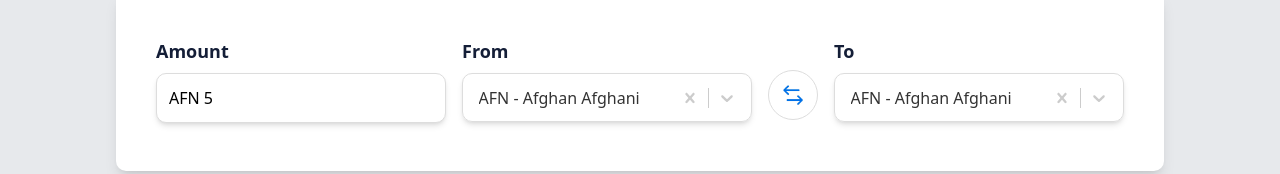
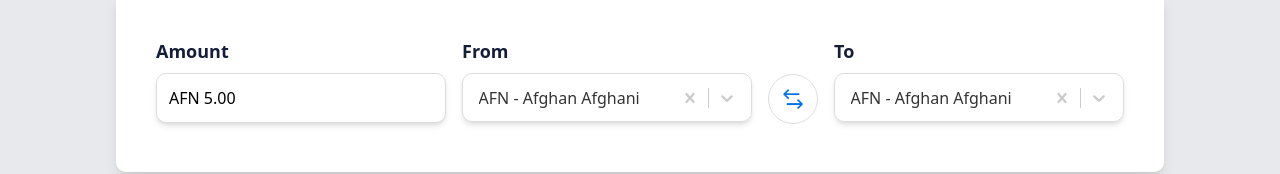
Before and after one commit to ComboTWTW/currency-rates, a React (Vite) app: page / in a window 1280 px wide. Shown: the part 182-356 px from the top of the page. Built offline with nearby package versions, Linux system fonts and the light colour scheme.

Commit message:
handle changes on select etc

```diff
--- a/src/components/Amount.tsx
+++ b/src/components/Amount.tsx
@@ -7,12 +7,15 @@ interface Prop {
   setAmount: any;
 }
 
+
 const Amount = ({from, setAmount}:Prop) => {
+
+  let decimalScale = from != 'BTC' ? 2 : 6;
 
   return (
     <div className="flex flex-col relative gap-2 md:min-w-0 md:flex-1">
         <h2 className={`${styles.cardBold}`}>Amount</h2>
-        <NumericFormat value="5" prefix={`${from} `} className={`${styles.amount} shadow-md`} onChange={(e) => setAmount(e.target.value)}/>
+        <NumericFormat value="5.00" decimalScale={decimalScale} prefix={`${from} `} className={`${styles.amount} shadow-md`} onChange={(e) => setAmount(e.target.value)}/>
     </div>
   )
 }
--- a/src/components/FromTo.tsx
+++ b/src/components/FromTo.tsx
@@ -1,5 +1,5 @@
 import { Fragment } from 'react'
-import { styles, options } from '../constants/index'
+import { styles, options, selectStyles } from '../constants/index'
 import compare from '../assets/compare.jpg'
 import React from 'react'
 import Select from 'react-select'
@@ -14,11 +14,12 @@ interface Prop {
 
 const FromTo = ({ setFrom, setTo, from, to }:Prop) => {
 
-  let oldFrom = "AFN - Afghan Afghani";
-  let oldTo = "AFN - Afghan Afghani";
+  const handleChangeFrom = (data:any) => {
+    setFrom(data.value)
+  }
 
-  const handleChange = () => {
-
+  const handleChangeTo = (data:any) => {
+    setTo(data.value)
   }
 
   const compareClick = () => {
@@ -26,38 +27,6 @@ const FromTo = ({ setFrom, setTo, from, to }:Prop) => {
     let oldTo = to;
     setFrom(oldTo);
     setTo(oldFrom);
-
-  }
-
-  const selectStyles = {
-
-    control: (baseStyles:any, state:any) => ({
-      ...baseStyles,
-      backgroundColor: "white",
-      borderRadius: "10px",
-      outline: "none",
-      textOverflow: "ellipsis",
-      padding: "0.35rem",
-      border: "#ddd 1px solid",
-      ':hover': {
-        border: "#ddd 1px solid",
-      },
-    }),
-    menu: (baseStyles:any, state:any) => ({
-      ...baseStyles,
-      borderRadius: "10px",
-    }),
-    option: (baseStyles:any, state:any) => ({
-      ...baseStyles,
-      fontSize: '0.925rem',
-      ':hover': {
-        backgroundColor: 'light-gray',
-      }
-    }),
-    valueContainer: (baseStyles:any, state:any) => ({
-      ...baseStyles,
-      paddingRight: 0,
-    }),
 
   }
 
@@ -76,16 +45,17 @@ const FromTo = ({ setFrom, setTo, from, to }:Prop) => {
         name="from"
         options={options}
         placeholder={"Type to search..."}
+        onChange={handleChangeFrom}
       />
     </div>
     {/* From End */}
 
     {/* Compare Button Start */}
-    <div className={`${styles.compareButton} md:mt-8 md:mb-0`} onClick={compareClick}>
+    <div className={`${styles.compareButton} md:mt-9 md:mb-0`} onClick={compareClick}>
       <img src={compare} alt="compare_arrows_picture" className='w-[20px] h-[20px] rotate-90 md:rotate-0'/>
     </div>
     {/* Compare Button End */}
-    {/* Test */}
+
     {/* To Start */}
     <div className="flex flex-col gap-2 md:min-w-0 md:flex-1">
       <h2 className={`${styles.cardBold}`}>To</h2>
@@ -98,6 +68,7 @@ const FromTo = ({ setFrom, setTo, from, to }:Prop) => {
         isSearchable={true}
         name="to"
         options={options}
+        onChange={handleChangeTo}
       />
     </div>
     {/* To End */}
--- a/src/constants/index.ts
+++ b/src/constants/index.ts
@@ -18,8 +18,45 @@ export const styles = {
     cardBold: 'text-bTextColor font-bold text-[1.125rem]',
     inputBorder: 'bg-white rounded-[10px] outline-none text-ellipsis py-3 px-3 border-[#dddddd] border border-solid focus:border-[#0f77e9] focus:border focus:border-solid',
     amount: 'bg-white rounded-[10px] outline-none text-ellipsis py-3 px-3 border-[#dddddd] border border-solid focus:border-[#0f77e9] focus:border focus:border-solid',
-    compareButton: 'rounded-full flex justify-center items-center w-[50px] h-[50px] bg-white border border-[#dddddd] cursor-pointer active:border-covertBG',
+    compareButton: 'rounded-full flex justify-center items-center w-[50px] h-[50px] bg-white border border-[#dddddd] cursor-pointer active:border-covertBG mt-3',
 }
+
+export const selectStyles = {
+
+    control: (baseStyles:any, state:any) => ({
+      ...baseStyles,
+      backgroundColor: "white",
+      borderRadius: "10px",
+      outline: "none",
+      textOverflow: "ellipsis",
+      padding: "0.35rem",
+      border: "#ddd 1px solid",
+      ':hover': {
+        border: "#ddd 1px solid",
+      },
+    }),
+    menu: (baseStyles:any, state:any) => ({
+      ...baseStyles,
+      borderRadius: "10px",
+    }),
+    option: (baseStyles:any, state:any) => ({
+      ...baseStyles,
+      fontSize: '0.925rem',
+      ':hover': {
+        backgroundColor: 'light-gray',
+      }
+    }),
+    valueContainer: (baseStyles:any, state:any) => ({
+      ...baseStyles,
+      paddingRight: 0,
+    }),
+    noOptionsMessage: (baseStyles:any, state:any) => ({
+      ...baseStyles,
+      paddingTop: '2px',
+      paddingBottom: '2px',
+      color: 'black',
+    }),
+  }
 
 
 export const options = [
--- a/tailwind.config.cjs
+++ b/tailwind.config.cjs
@@ -18,7 +18,7 @@ module.exports = {
     },
     screens: {
       sm: '480px',
-      md: '900px',
+      md: '768px',
       lg: '1080px',
 
     },
```
